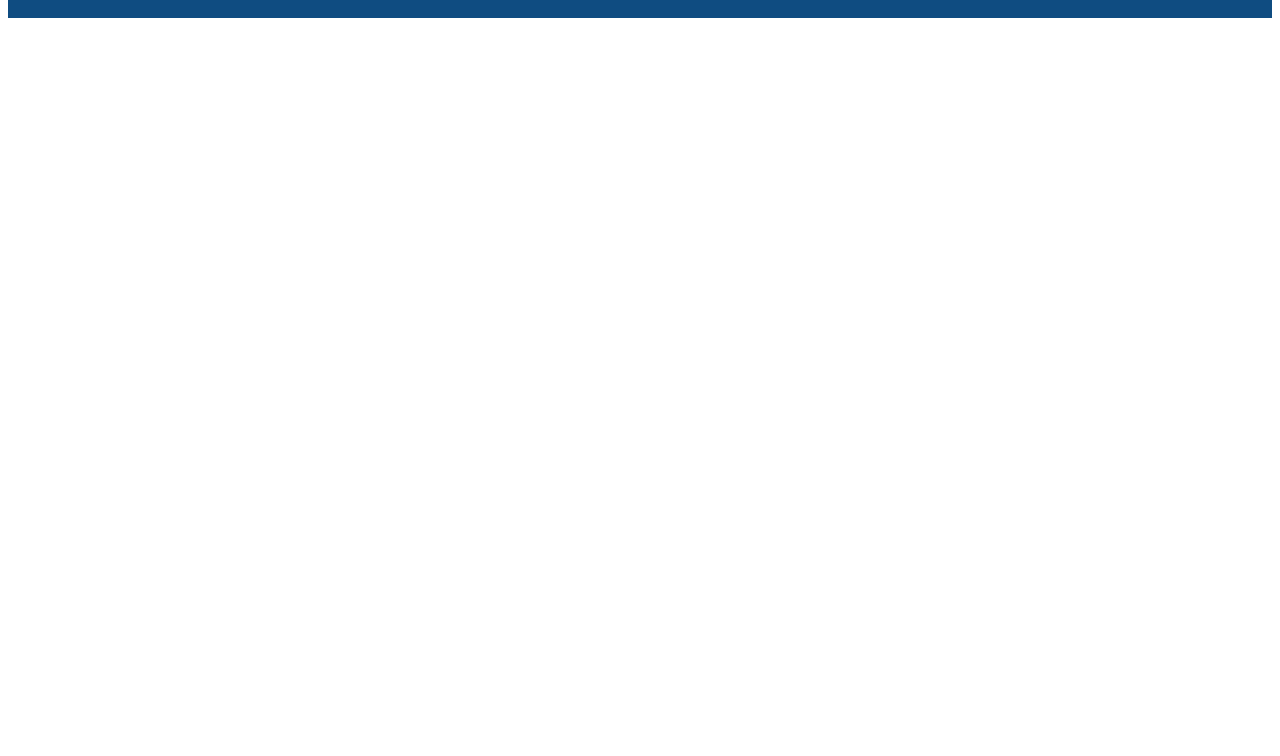
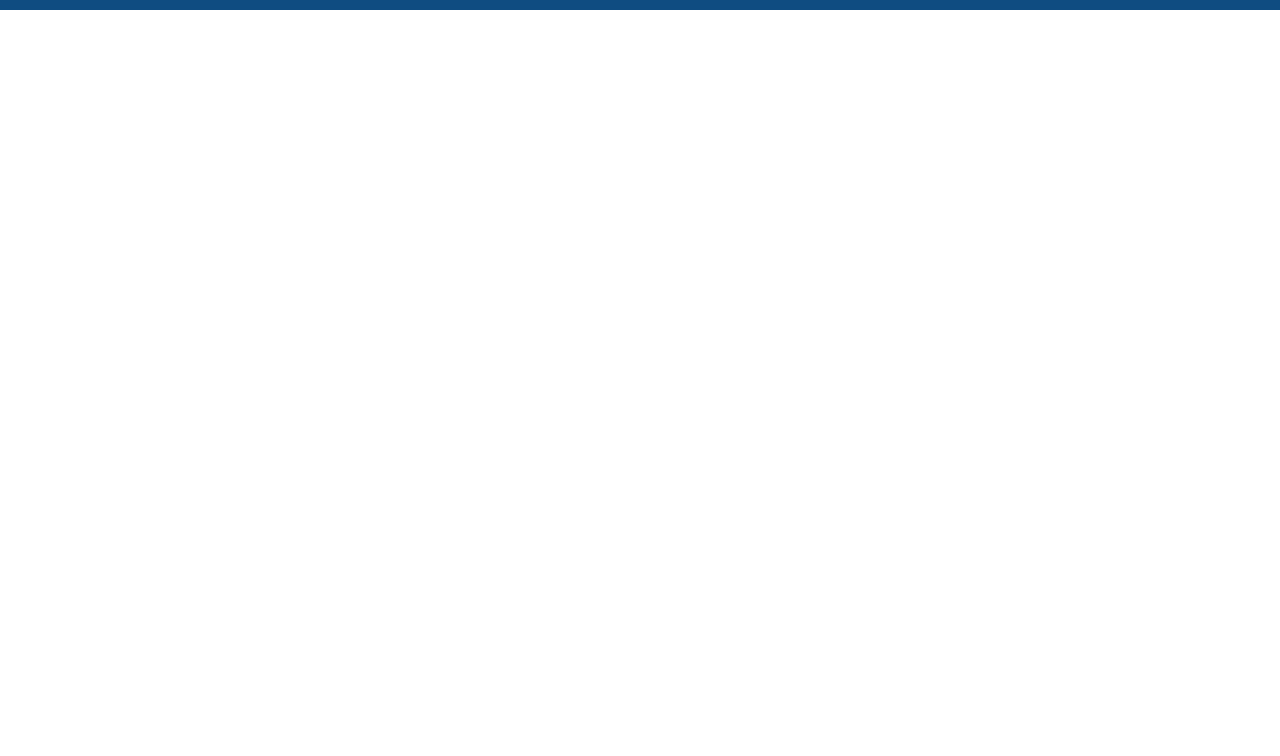
Before and after one commit to AlexTreant/PMZ, a plain HTML site: page index.html in a window 1280 px wide. Shown: the part 90-846 px from the top of the page. Before the commit the page ends 800 px from the top, so only its background shows below. Drawn offline with Linux system fonts and the light colour scheme.

Commit message:
идем далее

```diff
--- a/index.html
+++ b/index.html
@@ -3,7 +3,7 @@
 <head>
     <meta charset="UTF-8">
     <meta http-equiv="X-UA-Compatible" content="IE=edge">
-    <meta name="viewport" content="width=device-width, initial-scale=1.0">
+    <meta name="viewport" content="width=device-width, initial-scale=1.0, shrink-to-fit=no">
     <title>Переволоцкий механический завод</title>
     <link rel="stylesheet" href="style/style.css">
     <link rel="preconnect" href="https://fonts.gstatic.com">
--- a/style/style.css
+++ b/style/style.css
@@ -1,6 +1,8 @@
 body {
     /*max-width: 1200px;*/
     font-family: 'Comfortaa', cursive;
+    margin: 0px auto;
+    height: 3000px;
 }
 @media (max-width: 767px) {
     .allHeader {
```
